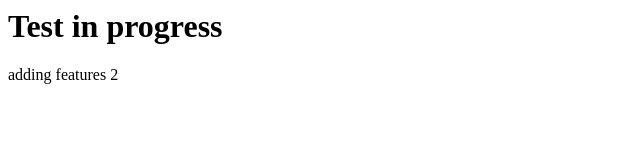
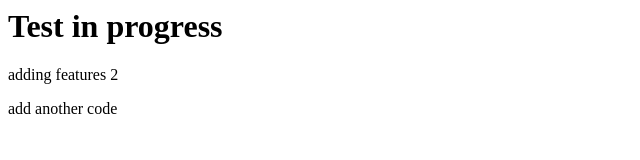
Before and after one commit to usualsr/github_repo, a plain HTML site: page index.html in a window 1280 px wide. Shown: the whole page, without its empty margins (0-640 px from the left). Drawn offline with Linux system fonts and the light colour scheme.

Commit message:
changes in features 2

```diff
--- a/index.html
+++ b/index.html
@@ -1,2 +1,3 @@
 <h1>Test in progress</h1>
 <p>adding features 2</p>
+<p>add another code </p>
```
